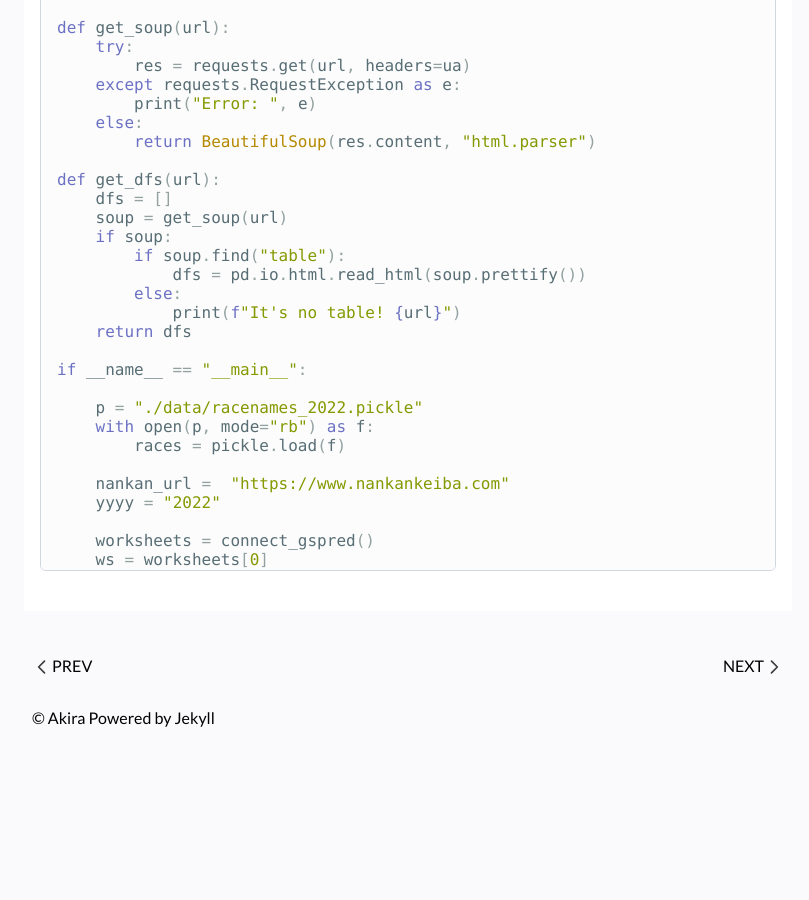
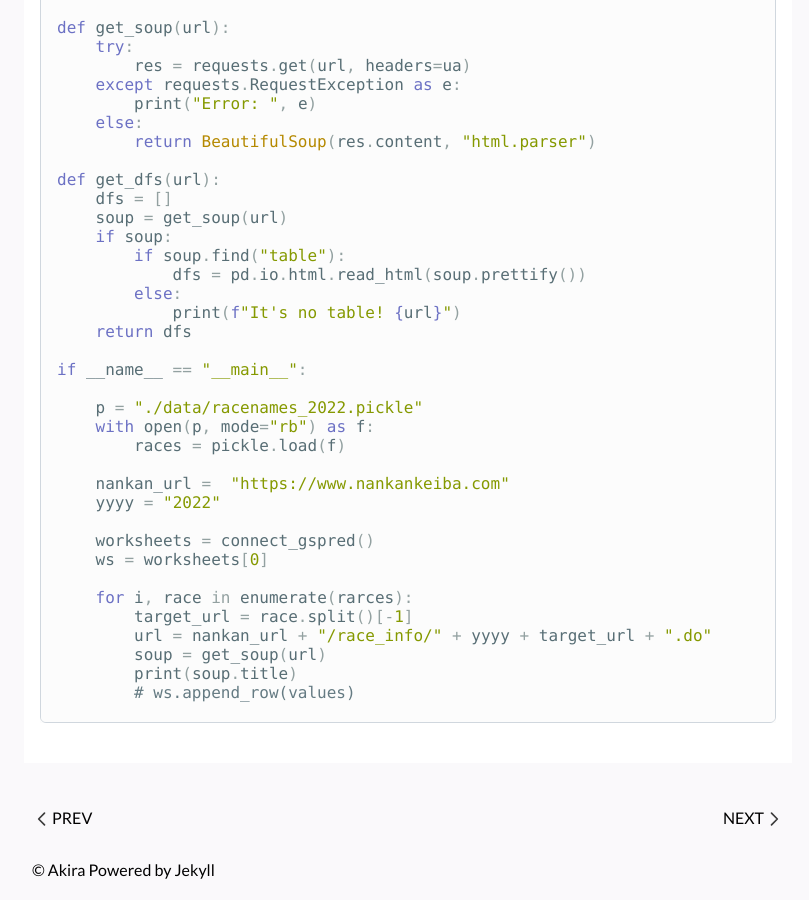
Before and after one commit to justgetwet/jekyll-pages, a Jekyll site: the page built from _posts/2022-06-08-output-for-gspread.md, in a window 1280 px wide and 900 px high, scrolled down 929 px. Shown: the whole window, without its empty margins (232-1041 px from the left). Built offline with Jekyll 4.4.1, drawn with Linux system fonts in a browser that asks for light colours; a script that is not in the unit is left out; before the commit the page ends 1677 px from its top, so only the background shows below that.

````diff
--- a/_posts/2022-06-08-output-for-gspread.md
+++ b/_posts/2022-06-08-output-for-gspread.md
@@ -56,4 +56,12 @@ if __name__ == "__main__":
 
     worksheets = connect_gspred()
     ws = worksheets[0]
+
+    for i, race in enumerate(rarces):
+        target_url = race.split()[-1]
+        url = nankan_url + "/race_info/" + yyyy + target_url + ".do"
+        soup = get_soup(url)
+        print(soup.title)
+        # ws.append_row(values)
+
 ```
````
Also changed, not shown: _posts/2022-07-11-simple-viewer.md (added, +58 -0 lines), Gemfile.lock, assets/images/chelsea.png (added), assets/images/coffee.png (added).
